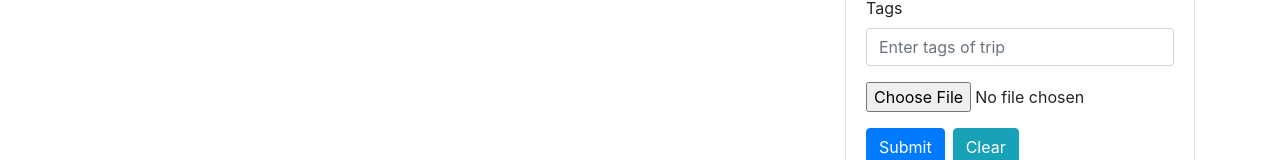
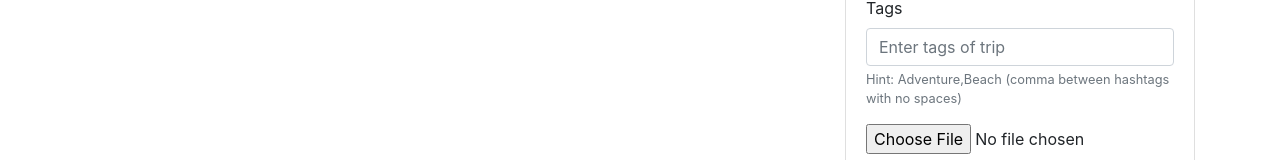
Before and after one commit to egan16/thebeatentrail, a React (Create React App) app in the folder client/: page / in a window 1280 px wide. Shown: the part 561-721 px from the top of the page. Built offline with nearby package versions, Linux system fonts and the light colour scheme; no server answers.

Commit message:
Hint for writing hashtags

```diff
--- a/client/src/components/Form/TripForm/TripForm.js
+++ b/client/src/components/Form/TripForm/TripForm.js
@@ -74,6 +74,9 @@ const TripForm = () =>  {
               value={tripData.tags}
               onChange={(e) => setTripData({ ... tripData, tags: e.target.value.split(',') })}
             />
+            <Form.Text className="text-muted">
+              Hint: Adventure,Beach (comma between hashtags with no spaces)
+            </Form.Text>
           </Form.Group>
           <Form.Group controlId="selectedFile">
             <FileBase
```
